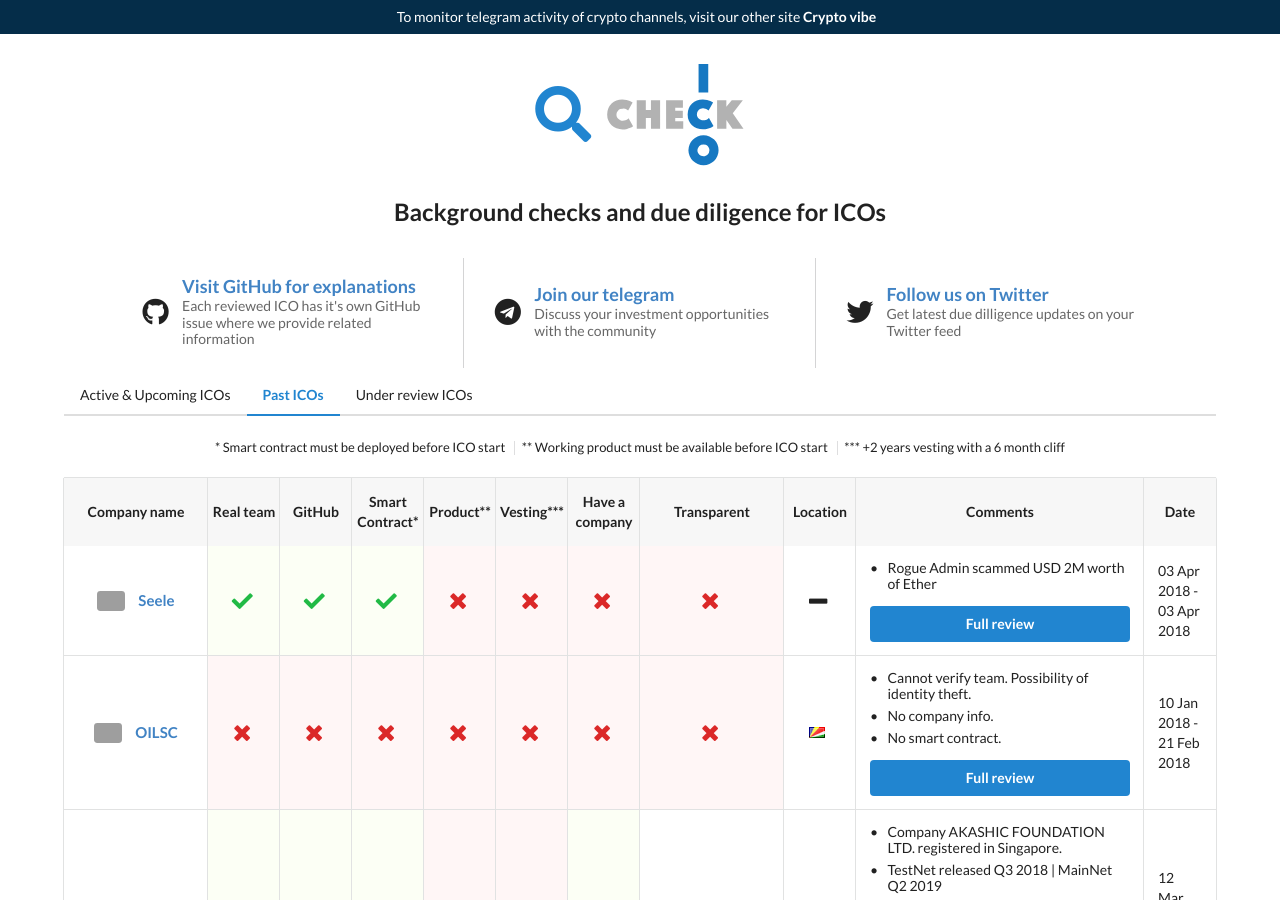
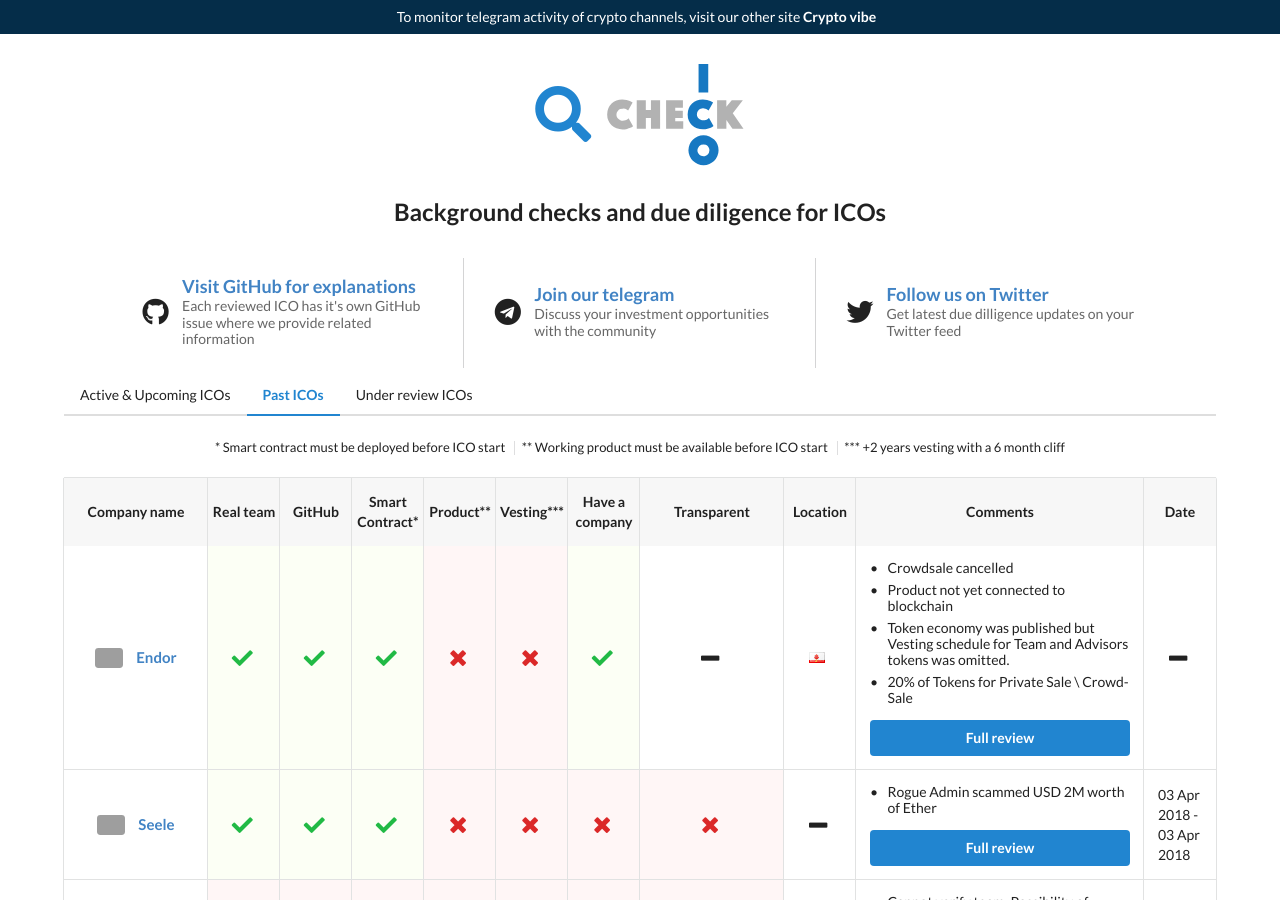
Before and after one commit to ico-check/ico-check, a Jekyll site: the page built from past.md, in a window 1280 px wide and 900 px high. Built offline with Jekyll 4.4.1, drawn with Linux system fonts in a browser that asks for light colours; nearby versions of some CDN libraries; grey boxes are pictures that could not be loaded.

Commit message:
47-endor-ico-check
Moved from Active ICOs

```diff
--- a/_data/past-icos.yml
+++ b/_data/past-icos.yml
@@ -1,3 +1,24 @@
+- name: Endor
+  image: https://i.imgur.com/JoIgfZZ.jpg
+  url: https://www.endor.com
+  real_team: true
+  github: true
+  smart_contract: true
+  product: false
+  min_vesting: false
+  have_company: true
+  transparent:
+  location: Gibraltar
+  comments:
+    - content: Crowdsale cancelled
+    - content: Product not yet connected to blockchain
+    - content: Token economy was published but Vesting schedule for Team and Advisors tokens was omitted.
+    - content: 20% of Tokens for Private Sale \ Crowd-Sale
+  ico_start_date:
+  ico_end_date:
+  safe:
+  issue_url: https://github.com/ico-check/ico-check/issues/64
+
 - name: Seele
   image: https://i.imgur.com/JZXm0lQ.jpg
   url: https://seele.pro
```
